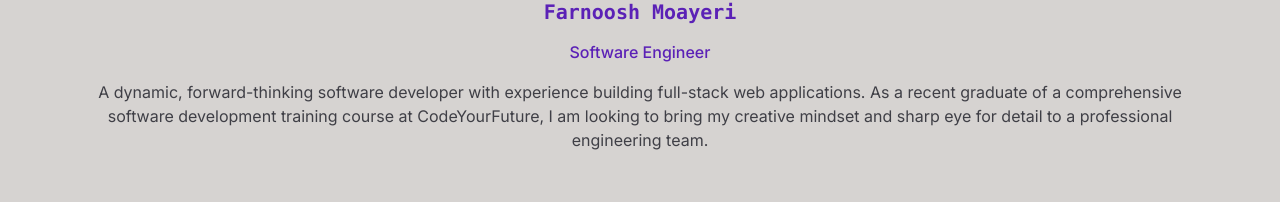
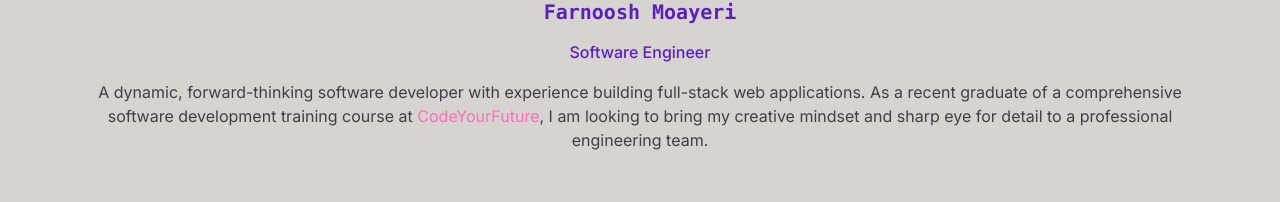
Before and after one commit to Farnooshmo/portfolio, a Next.js app: page / in a window 1280 px wide. Shown: the part 136-338 px from the top of the page. Built offline with nearby package versions, Linux system fonts and the light colour scheme.

Commit message:
Add link to CYF

```diff
--- a/app/page.js
+++ b/app/page.js
@@ -24,9 +24,10 @@ export default function Home() {
       <p className="whitespace-normal mb-8 text-base text-center text-zinc-700">
         A dynamic, forward-thinking software developer with experience building
         full-stack web applications. As a recent graduate of a comprehensive
-        software development training course at CodeYourFuture, I am looking to
-        bring my creative mindset and sharp eye for detail to a professional
-        engineering team.
+        software development training course at
+        <Link href="https://codeyourfuture.io/" className="text-pink-400"> CodeYourFuture</Link>, I am
+        looking to bring my creative mindset and sharp eye for detail to a
+        professional engineering team.
       </p>
       {/* ---- PROJECTS ---- */}
       <span className="sr-only">Projectss</span>
```
